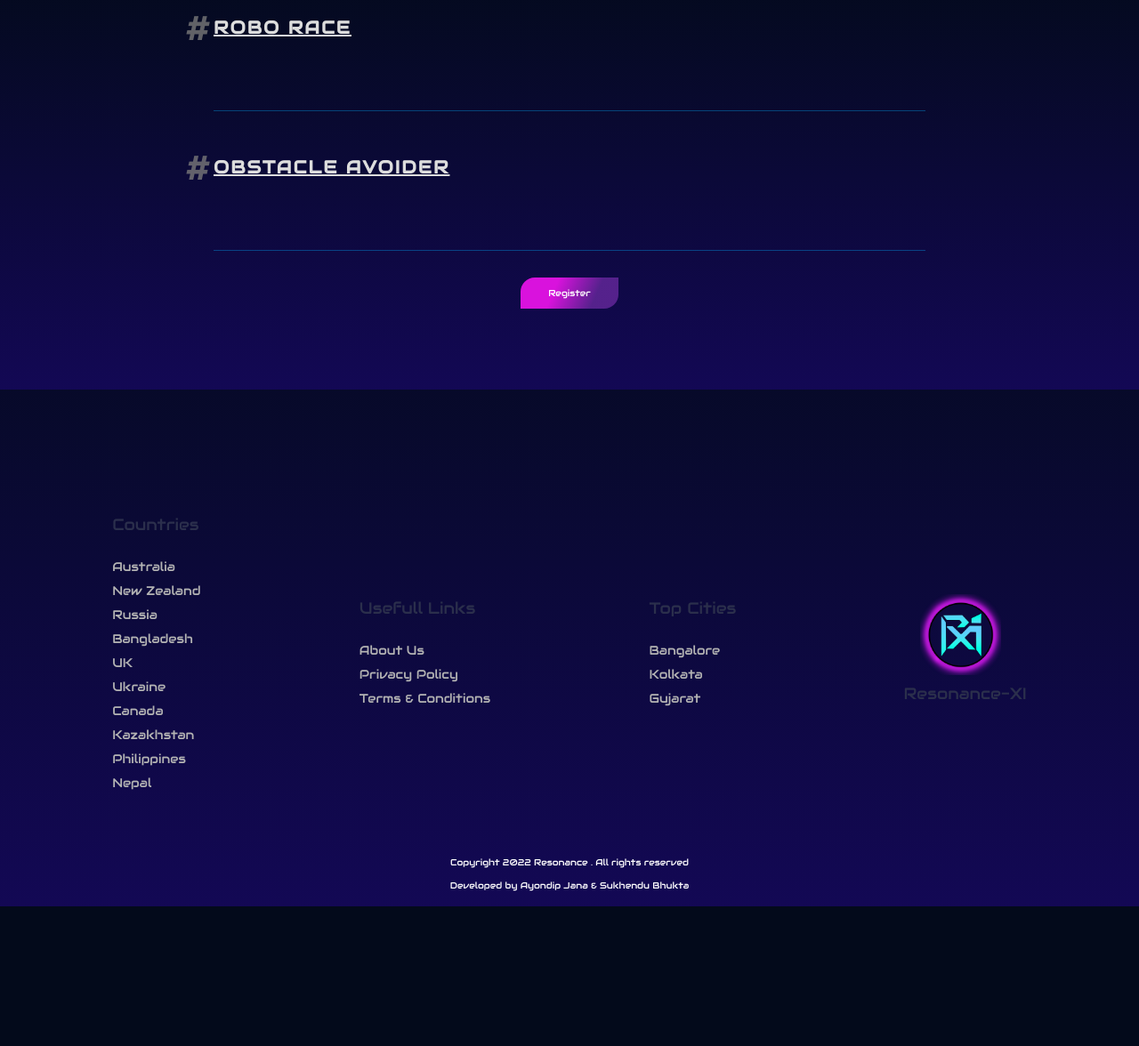
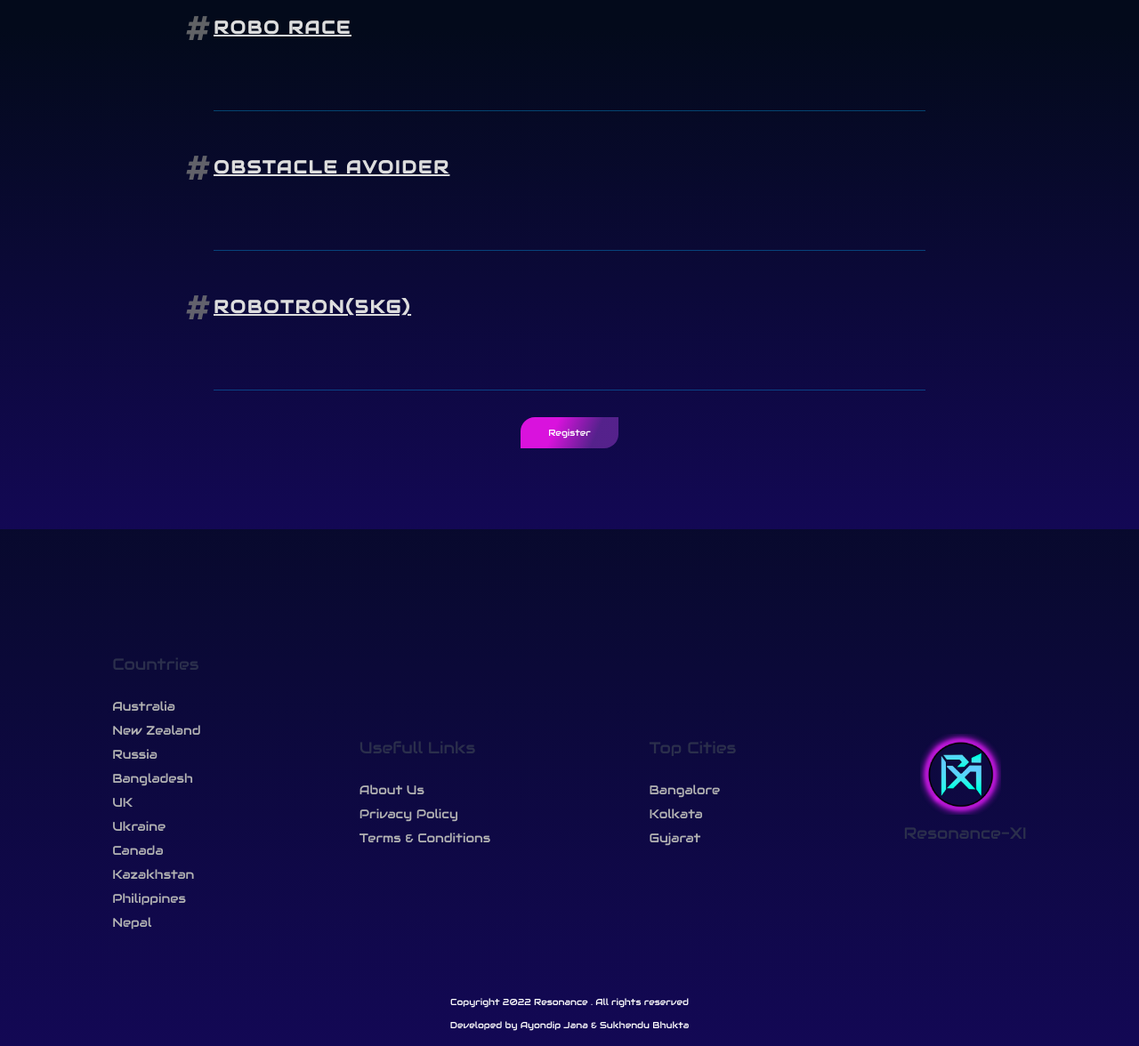
Before and after one commit to detronetdip/resonence, a PHP site: page /robotics.html in a window 1280 px wide. Shown: the part 520-1696 px from the top of the page at 89% size. Before the commit the page ends 1539 px from the top, so only its background shows below. Run offline with PHP 8.4, Linux system fonts and the light colour scheme.

Commit message:
robotron

```diff
--- a/assets/css/events.css
+++ b/assets/css/events.css
@@ -214,6 +214,10 @@ i {
   text-decoration: none;
   margin-left: 0.8rem;
   color: rgba(122, 122, 122, 0.788);
+}
+
+.maincontainer .logcontainer ol li a:hover {
+  color: #00ffff;
 }
 
 .maincontainer .logcontainer .single-sub-event {
--- a/assets/css/events.scss
+++ b/assets/css/events.scss
@@ -112,6 +112,9 @@
       text-decoration: none;
       margin-left: 0.8rem;
       color: rgba(122, 122, 122, 0.788);
+    }
+    ol li a:hover{
+      color: #00ffff;
     }
     .single-sub-event {
       padding: 2rem 0;
--- a/assets/js/events.js
+++ b/assets/js/events.js
@@ -1,4 +1,4 @@
-var allId = ["pkbt", "aqua", "rbrce", "obs"];
+var allId = ["pkbt", "aqua", "rbrce", "obs", "rtn"];
 function expand(e) {
   allId.forEach((r) => {
     if (e.nextSibling.nextSibling.id == r) {
--- a/robotics.html
+++ b/robotics.html
@@ -500,7 +500,202 @@ obstacle cleared.
              </div>
 
               <!-- single event end -->
+<!-- single event start -->
 
+<div class="single-sub-event">
+  <h5 onclick="expand(this)" refer="rtn" isOpen="false">ROBOTRON(5KG)</h5>
+  <div class="colapse" id="rtn">
+    <span class="highlight2 pt5 p1">INTRODUCTION</span>
+  <p class="pt1 fs14">
+    <ol style="margin-top: 0; padding-top: 0;">
+      <li>Build a manual controlled robot designed to take on other robots.</li>
+      <li>
+        Be prepare to face-off or kick down or smash other bot out of the ring or can lift bot upside down
+(flip).
+
+      </li>
+      <li>
+        The bot should be capable enough to survive the obstacle given on the arena.
+      </li>
+      <li>
+        Every time the best Survivor team will be awarded with points.
+      </li>
+      <li>
+        The bot should have proper ground clearance with the arena.
+
+      </li>
+      <li>
+        Teams that are not ready when called for battle will be considered to be declared as walkover & will receive no points.
+      </li>
+      <li>
+        In all cases ,the co-ordinator team decision will be final decision.
+      </li>
+      <li>
+        For the wire bots care should be taken so that the wires do not pull / entangled.
+      </li>
+    </ol>
+
+  </p>
+  <span class="highlight2 pt5 p1">BOT SPECIFICATIONS</span>
+  <p class="pt1 fs14">
+    <ol style="margin-top: 0; padding-top: 0;">
+      <li>The Riot bot should be within the weight limit of 5kg, with 1-2% tolerance.
+        Size-30 cm*30 cm*30 cm.
+        </li>
+      <li>
+        The bot should be designed as per simple wedge-lifter Mechanism.
+      </li>
+      <li>
+        No spinner/ cutter/ hammer / drum should be used.
+      </li>
+      <li>
+        Robots are not allowed which are constructed using lego kits or any other ready made mechanism.
+      </li>
+      <li>Power connection should be wired or wireless.
+        </li>
+      <li>
+        Any kind of flame based weapon or ignitable solid or liquid projectiles weapons are not allowed.
+      </li>
+      <li>
+        Using any kind of magnet in the bot is strictly prohibited.
+      </li>
+      <li>
+        Make sure that your bot must not harm the arena.
+      </li>
+    </ol>
+  </p>
+  <span class="highlight2 pt5 p1">TEAM SPECEFICATIONS</span>
+  <p class="pt1 fs14">
+    <ol style="margin-top: 0; padding-top: 0;">
+      <li>A team may consist minimum of three and maximum five to six members.</li>
+      <li>
+        There should be entry fee if the team contains participant from different institute.
+      </li>
+      <li>
+        The team must have some unique name for recognition.
+      </li>
+      <li>
+        No bots can be shared between two teams.
+      </li>
+      <li>
+        The participants will be provided standard 220V-60HZ AC supply. Thereafter they can
+use standard Battery or SMPS for DC supply.
+
+      </li>
+    </ol>
+  </p>
+  <span class="highlight2 pt5 p1">RULES AND REGULATION</span>
+  <p class="pt1 fs14">
+    <ol style="margin-top: 0; padding-top: 0;">
+      <li>All teams should have their bots inspected by the coordinators both before and after each stage.</li>
+      <li>
+        All members should produce their valid College id card.
+      </li>
+      <li>
+        Teams are permitted to make minor changes to the body of their robot after every stage if they wish; but modifying the entire body of the robot will not be permitted.
+      </li>
+      <li>
+        Arena will be disclosed only at the time of the event.
+      </li>
+      <li>
+        Coordinators can make changes to the arena at any point of time.
+      </li>
+      <li>
+        Any team/team member found disrespecting the rules/other competitors, will be disqualified.
+      </li>
+    </ol>
+  </p>
+  <span class="highlight2 pt5 p1">EVENT SPECIFICATIONS</span>
+  <p class="pt1 fs14">
+    <ol style="margin-top: 0; padding-top: 0;">
+      <li>There will be two rounds for two robots to participate at a time. </li>
+      <li>
+        1 round of 3min will be played.
+      </li>
+      <li>
+        Each robot will be allotted a particular spot.
+      </li>
+      <li>
+        Groups competing have to strictly follow the rules, else will be disqualified.
+      </li>
+      <li>
+        The decision of the Event head will be final.
+      </li>
+      <li>
+        Penalty for Arena destruction.
+      </li>
+      <li>Bonus points will be announced one hour prior to the event. </li>
+      <li>
+        Coordinators can change the event format at any time during the event.
+      </li>
+      <li>
+        The decision of the judges will be final and binding.
+      </li>
+      <li>
+        Malpractices will lead to immediate disqualification.
+      </li>
+      <li>
+        Organizers reserve the right to make decisions in case of conflicts and other issues.
+      </li>
+      <li>
+        The program committee reserves the right to deduct from the prize money, if expected number of teams have not participated (min 8 teams)
+      </li>
+      <li>
+        Judge's decision will be final.
+      </li>
+      <li>
+        A certificate of participation will be awarded for all the participants.
+      </li>
+    </ol>
+  </p>
+  <span class="highlight2 pt5 p1">CO-ORDINATORS</span>
+  <p class="fs14" style="margin-top: 1rem;">
+    <ol style="margin-top: 0; padding-top: 2rem; padding-bottom: 2rem;">
+      <li>
+        APURBA HAZRA
+         <ol style="list-style-type: none;padding: 0;">
+           <li style="display: flex;">
+            <img src="./assets/images/mobile.svg" alt="" style="height:20px;width:20px">
+            <a href="tel:8509023964">+91-8509023964</a>
+          </li>
+          <li style="display: flex;">
+            <img src="./assets/images/mail.svg" alt="" style="height:20px;width:20px">
+            <!-- <a href="mailto:ece1907@cemk.ac.in">ece1907@cemk.ac.in</a> -->
+          </li>
+         </ol>
+      </li>
+      <li>
+        UJJWAL GURIA
+         <ol style="list-style-type: none;padding: 0;">
+           <li style="display: flex;">
+            <img src="./assets/images/mobile.svg" alt="" style="height:20px;width:20px">
+            <a href="tel:9749509993">+91-9749509993</a>
+          </li>
+          <li style="display: flex;">
+            <img src="./assets/images/mail.svg" alt="" style="height:20px;width:20px">
+            <!-- <a href="mailto:ee1935@cemk.ac.in">ee1935@cemk.ac.in</a> -->
+          </li>
+         </ol>
+      </li>
+      <li>
+        SABYASACHI BHATTACHARJEE
+         <ol style="list-style-type: none;padding: 0;">
+           <li style="display: flex;">
+            <img src="./assets/images/mobile.svg" alt="" style="height:20px;width:20px">
+            <a href="tel:8256935152">+91-8256935152</a>
+          </li>
+          <li style="display: flex;">
+            <img src="./assets/images/mail.svg" alt="" style="height:20px;width:20px">
+            <!-- <a href="mailto:ece1907@cemk.ac.in">ece1907@cemk.ac.in</a> -->
+          </li>
+         </ol>
+      </li>
+    </ol>
+  </p>
+  </div>
+ </div>
+
+  <!-- single event end -->
 
 
 
```
Also changed, not shown: 1 other file.
